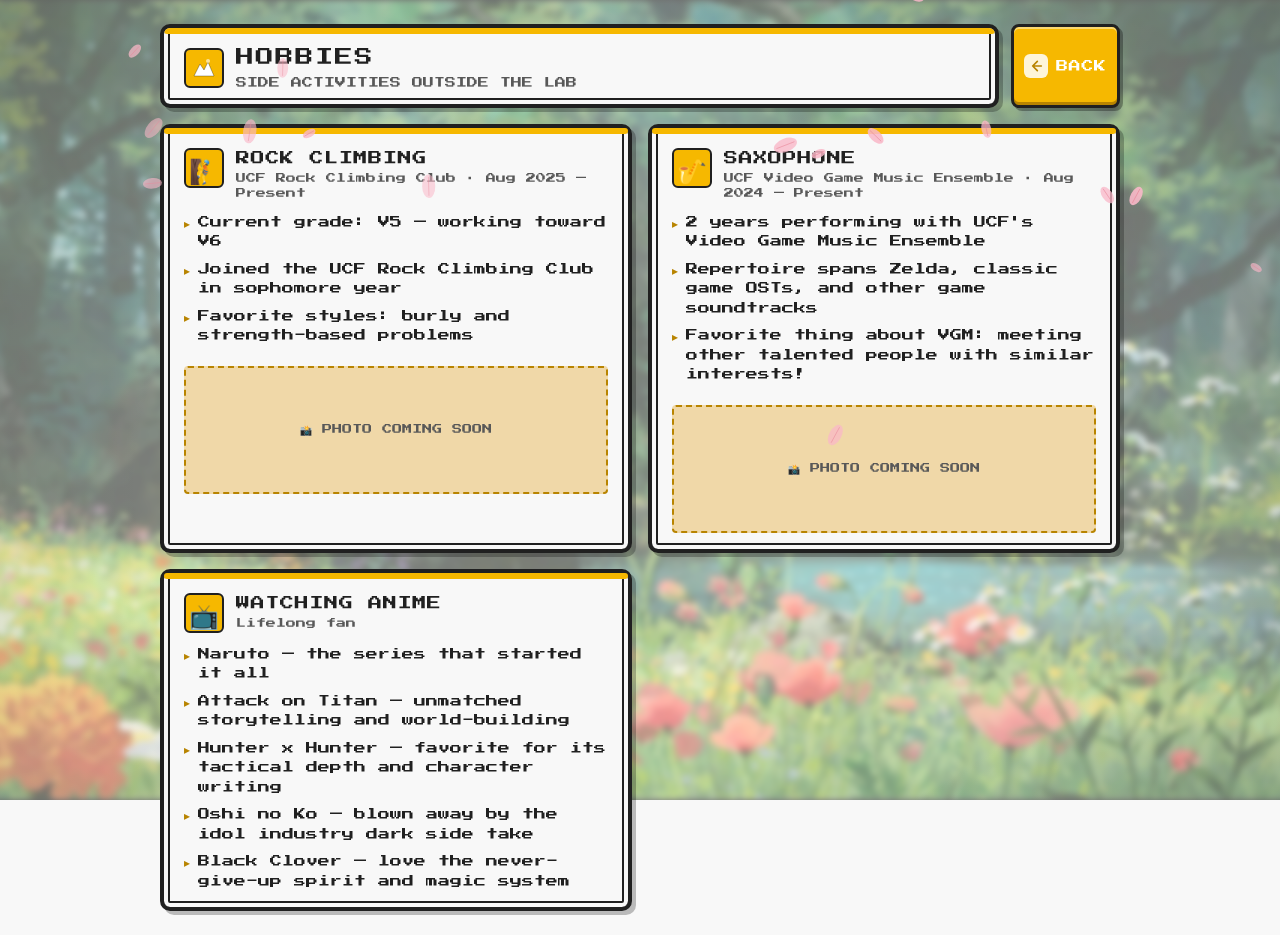
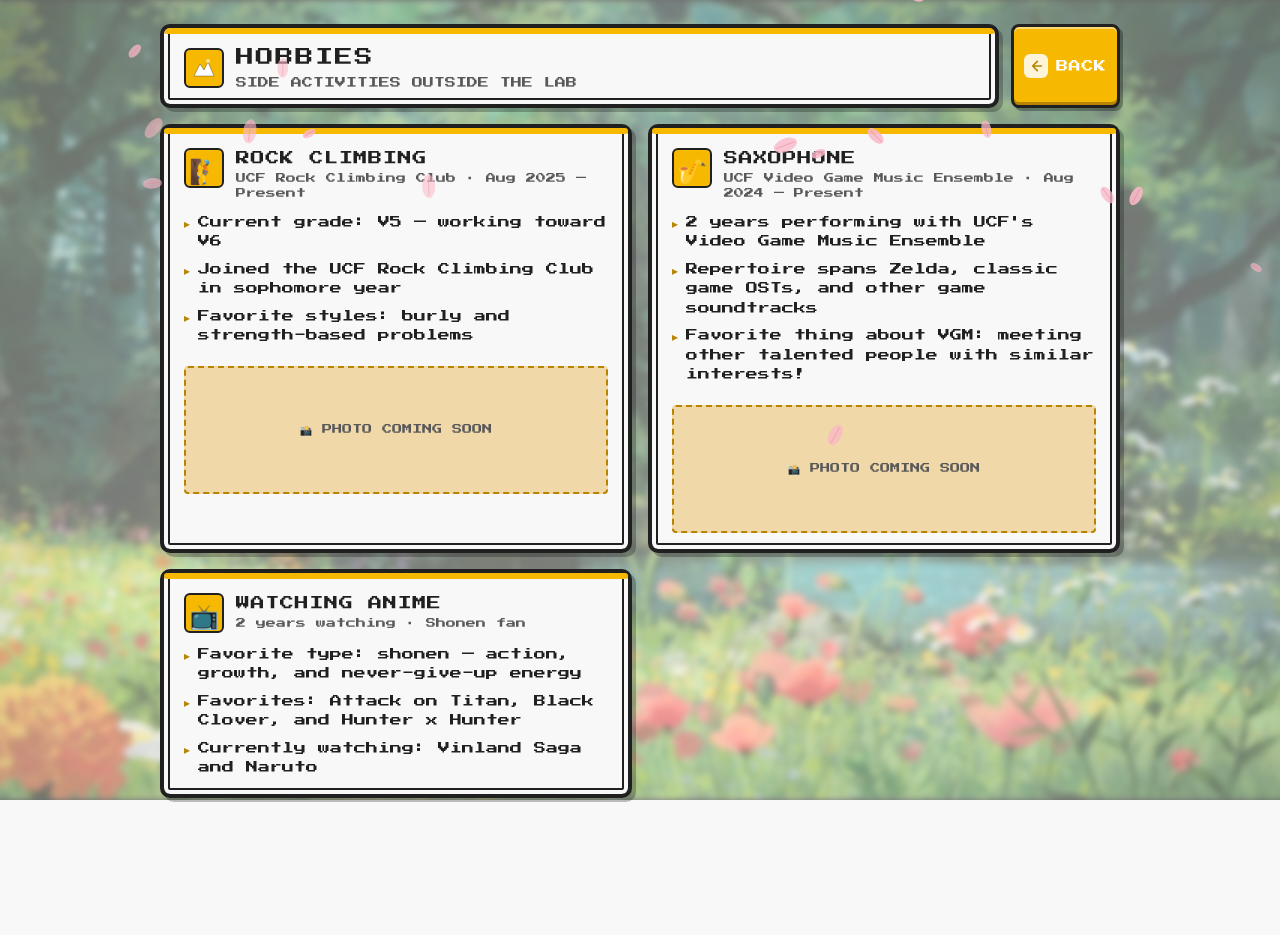
Before and after one commit to VepaulH/pokemon-portfolio, a Next.js app in the folder frontend/: page /about/hobbies in a window 1280 px wide. After the commit the page ends 822 px from the top, so only its background shows below. Built offline with nearby package versions, Linux system fonts and the light colour scheme.

Commit message:
minor text tweaks

```diff
--- a/frontend/app/about/clubs/page.tsx
+++ b/frontend/app/about/clubs/page.tsx
@@ -41,7 +41,7 @@
   {
     name: "KNIGHTHACKS",
     role: "MEMBER / HACKATHON PARTICIPANT",
-    dates: "OCT 2025",
+    dates: "AUG 2024 — PRESENT",
     emoji: "⚔️",
     description:
       "Competed in KnightHacks VIII — UCF's flagship hackathon — where my team built TouchGrass, a nature scavenger hunt powered by Google Gemini's image recognition API over 36 hours.",
--- a/frontend/app/about/hobbies/page.tsx
+++ b/frontend/app/about/hobbies/page.tsx
@@ -91,16 +91,14 @@
             </span>
             <div>
               <h2 className="text-[12px] sm:text-[14px] tracking-wider">WATCHING ANIME</h2>
-              <p className="text-[10px] text-pkmn-text-muted mt-0.5">Lifelong fan</p>
+              <p className="text-[10px] text-pkmn-text-muted mt-0.5">2 years watching · Shonen fan</p>
             </div>
           </header>
           <ul className="space-y-2 text-[11px] sm:text-[12px] leading-relaxed">
             {[
-              "Naruto — the series that started it all",
-              "Attack on Titan — unmatched storytelling and world-building",
-              "Hunter x Hunter — favorite for its tactical depth and character writing",
-              "Oshi no Ko — blown away by the idol industry dark side take",
-              "Black Clover — love the never-give-up spirit and magic system",
+              "Favorite type: shonen — action, growth, and never-give-up energy",
+              "Favorites: Attack on Titan, Black Clover, and Hunter x Hunter",
+              "Currently watching: Vinland Saga and Naruto",
             ].map((b, i) => (
               <li key={i} className="flex gap-2">
                 <span aria-hidden style={{ color: ACCENT_DARK }} className="shrink-0">▸</span>
--- a/frontend/app/about/music/page.tsx
+++ b/frontend/app/about/music/page.tsx
@@ -24,12 +24,6 @@
     emoji: "🎌",
     artists: ["YOASOBI", "anri", "Masayoshi Takanaka", "insaneintherainmusic"],
     note: "Black Clover, Naruto, Hunter x Hunter, and Attack on Titan openings are amazing. insaneintherainmusic's jazz covers are also peak",
-  },
-  {
-    genre: "EVERYTHING ELSE",
-    emoji: "🎵",
-    artists: ["Laufey", "Michael Jackson"],
-    note: "Laufey and MJ because they're just both great.",
   },
   {
     genre: "ALSO PLAYS",
```
